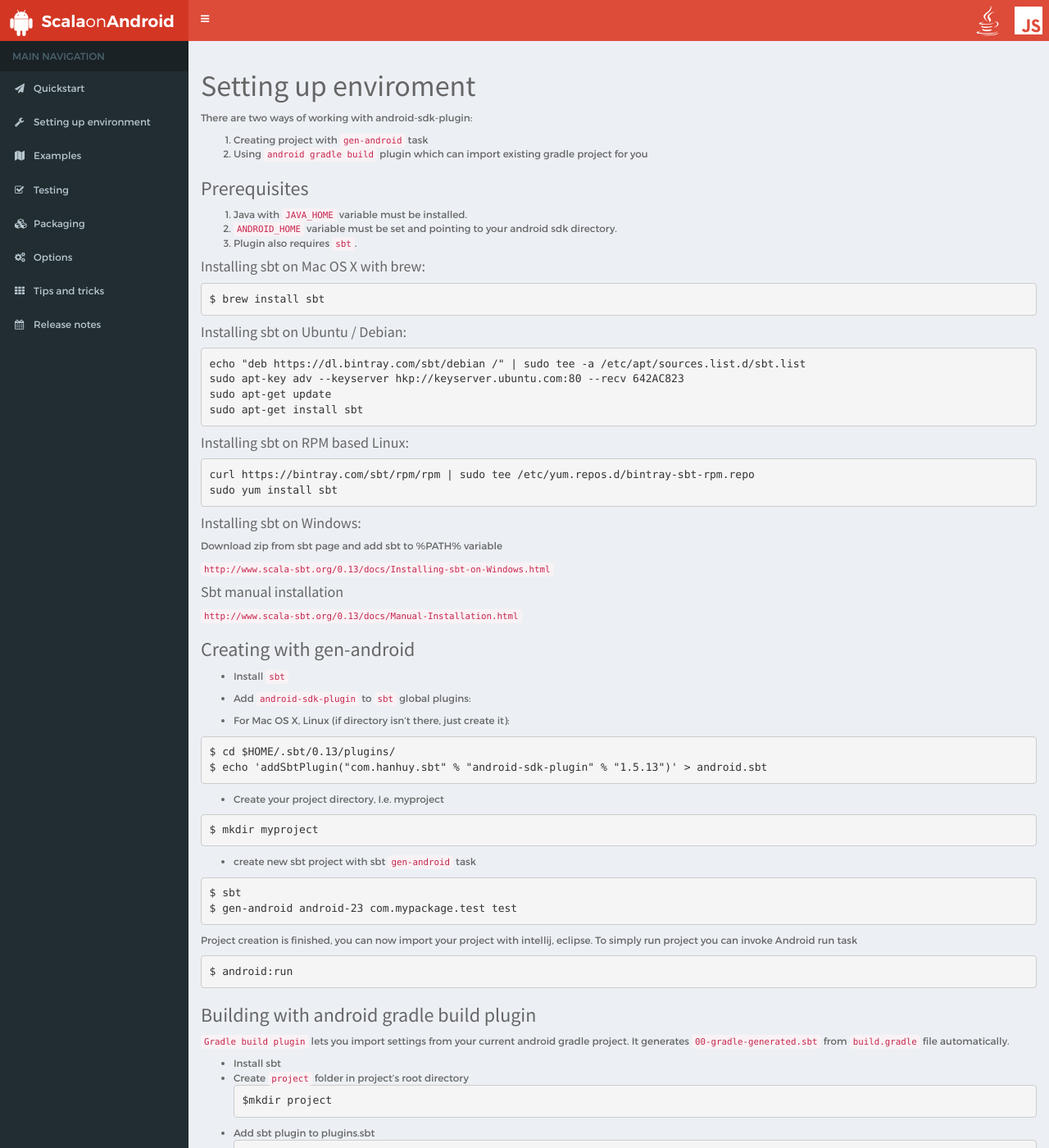
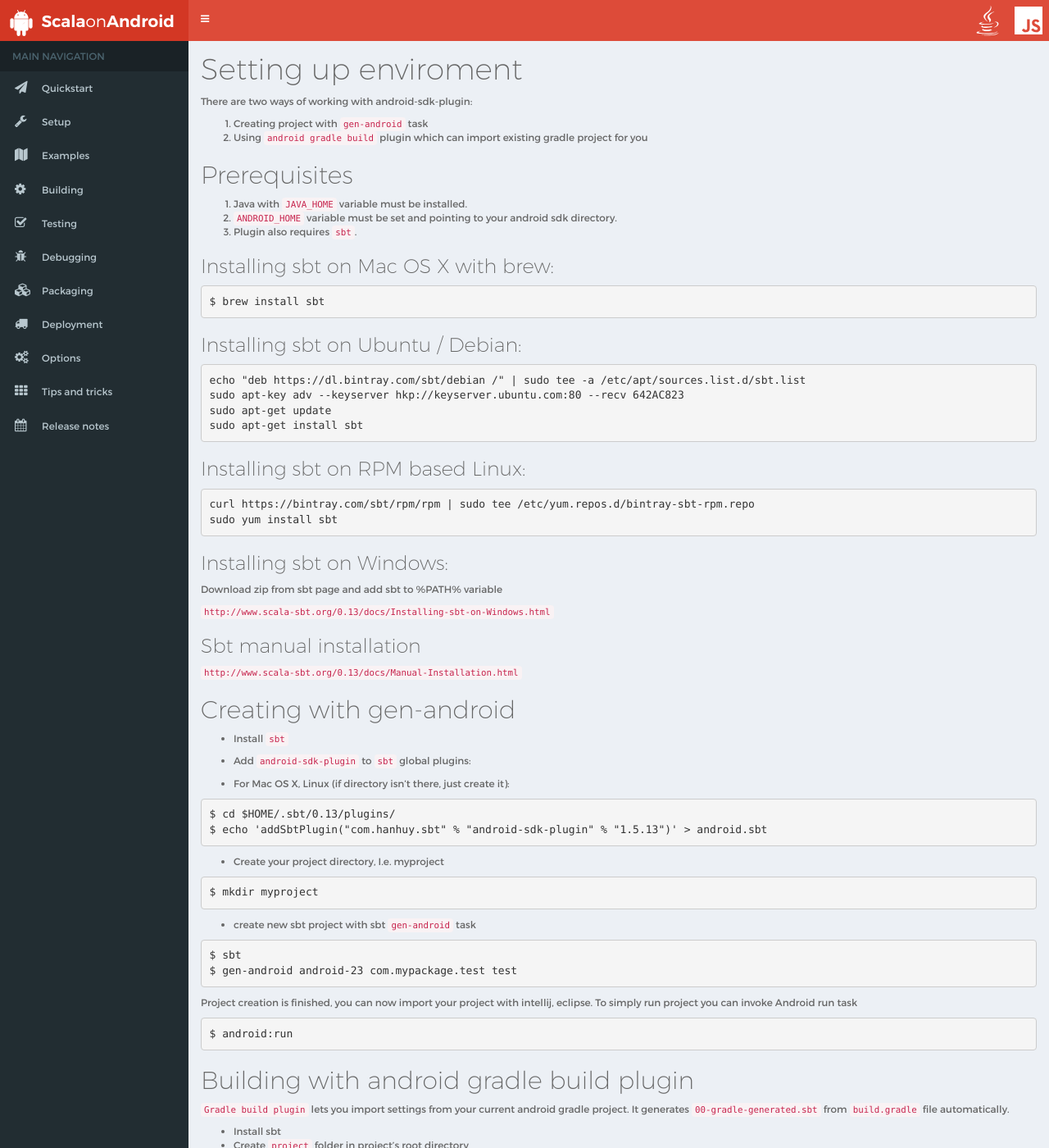
Before and after one commit to scala-android/scala-android.github.io, a Jekyll site: the page built from _pages/setting_up_environment.md, in a window 1280 px wide and 1400 px high. Shown: the whole window at 82% size. Built offline with Jekyll 4.4.1, drawn with Linux system fonts in a browser that asks for light colours; nearby versions of some CDN libraries.

Commit message:
More menu entries

````diff
--- a/_includes/header.html
+++ b/_includes/header.html
@@ -51,7 +51,7 @@
           <div class="navbar-custom-menu">
             <ul class="nav navbar-nav">
               <li data-toggle="tooltip" data-placement="bottom" title="Scala on the JVM"><a href="http://get-scala.org"><img src="{{site.baseurl}}/resources/img/jvm.svg" height="50px"></img></a></li>
-              <li data-toggle="tooltip" data-placement="bottom" title="Scala.js – Scala in the browser"><a href="https://scala-js.org"><img src="{{site.baseurl}}/resources/img/js.svg" height="50px" style="padding:8px;"></img></a></li>
+              <li data-toggle="tooltip" data-placement="bottom" title="Scala in the browser"><a href="https://scala-js.org"><img src="{{site.baseurl}}/resources/img/js.svg" height="50px" style="padding:8px;"></img></a></li>
             </ul>
           </div>
         </nav>
--- a/_includes/sidebar.html
+++ b/_includes/sidebar.html
@@ -18,7 +18,7 @@
       </li>
       <li>
         <a href="/setting_up_environment">
-          <i class="fa fa-wrench"></i> <span>Setting up environment</span>
+          <i class="fa fa-wrench"></i> <span>Setup</span>
         </a>
       </li>
       <li>
@@ -28,12 +28,27 @@
       </li>
       <li>
         <a href="/testing">
+          <i class="fa fa-gear"></i> <span>Building</span>
+        </a>
+      </li>
+      <li>
+        <a href="/testing">
           <i class="fa fa-check-square-o"></i> <span>Testing</span>
+        </a>
+      </li>
+      <li>
+        <a href="/testing">
+          <i class="fa fa-bug"></i> <span>Debugging</span>
         </a>
       </li>
       <li>
         <a href="/packaging">
           <i class="fa fa-cubes"></i> <span>Packaging</span>
+        </a>
+      </li>
+      <li>
+        <a href="/testing">
+          <i class="fa fa-truck"></i> <span>Deployment</span>
         </a>
       </li>
       <li>
--- a/_pages/setting_up_environment.md
+++ b/_pages/setting_up_environment.md
@@ -11,18 +11,18 @@
 1. Creating project with `gen-android` task
 2. Using `android gradle build` plugin which can import existing gradle project for you
 
-### Prerequisites
+## Prerequisites
 
 1. Java with `JAVA_HOME` variable must be installed.
 2. `ANDROID_HOME` variable must be set and pointing to your android sdk directory.
 3. Plugin also requires `sbt`.
 
-#### Installing sbt on Mac OS X with brew:
+### Installing sbt on Mac OS X with brew:
 ```bash
 $ brew install sbt
 ```
 
-#### Installing sbt on Ubuntu / Debian:
+### Installing sbt on Ubuntu / Debian:
 
 ```bash
 echo "deb https://dl.bintray.com/sbt/debian /" | sudo tee -a /etc/apt/sources.list.d/sbt.list
@@ -31,24 +31,24 @@
 sudo apt-get install sbt
 ```
 
-#### Installing sbt on RPM based Linux:
+### Installing sbt on RPM based Linux:
 
 ```bash
 curl https://bintray.com/sbt/rpm/rpm | sudo tee /etc/yum.repos.d/bintray-sbt-rpm.repo
 sudo yum install sbt
 ```
 
-#### Installing sbt on Windows:
+### Installing sbt on Windows:
 
 Download zip from sbt page and add sbt to %PATH% variable
 
 `http://www.scala-sbt.org/0.13/docs/Installing-sbt-on-Windows.html`
 
-#### Sbt manual installation
+### Sbt manual installation
 
 `http://www.scala-sbt.org/0.13/docs/Manual-Installation.html`
 
-### Creating with gen-android
+## Creating with gen-android
 
 * Install `sbt`
 
@@ -80,7 +80,7 @@
 $ android:run
 ```
 
-### Building with android gradle build plugin
+## Building with android gradle build plugin
 `Gradle build plugin` lets you import settings from your current android gradle project. It generates `00-gradle-generated.sbt` from `build.gradle` file automatically.
 
 * Install sbt
--- a/resources/css/main.scss
+++ b/resources/css/main.scss
@@ -7,15 +7,28 @@
 
 // Our variables
 $base-font-family: Montserrat, sans-serif;
-$base-font-size:   16px;
+$base-font-size:   12px;
 $base-font-weight: 400;
 $small-font-size:  $base-font-size * 0.875;
 $base-line-height: 1.5;
 
 body {
   font-family: $base-font-family;
-  font-size: 12px;
+  font-size:   $base-font-size;
   font-weight: $base-font-weight;
+}
+
+h1, h2, h3, h4, h5, h6, .h1, .h2, .h3, .h4, .h5, .h6 {
+  font-family: $base-font-family;
+  font-weight: 300;
+}
+
+h1, h2, h3 {
+  font-weight: 200;
+}
+
+h1:first-child {
+  margin-top: 0;
 }
 
 .main-header .logo {
@@ -25,6 +38,12 @@
 
 .navbar-custom-menu > .navbar-nav > li > a {
   padding: 0;
+}
+
+.sidebar-menu > li > a > .fa {
+  font-size: 130%;
+  vertical-align: top;
+  width: 30px;
 }
 
 .logo-lg {
````
Also changed, not shown: _posts/2016-02-05-welcome-to-jekyll.markdown (deleted, +0 -25 lines).
